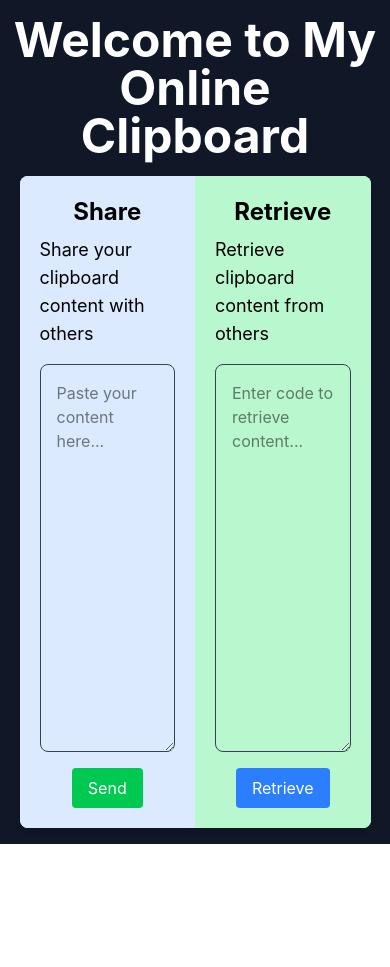
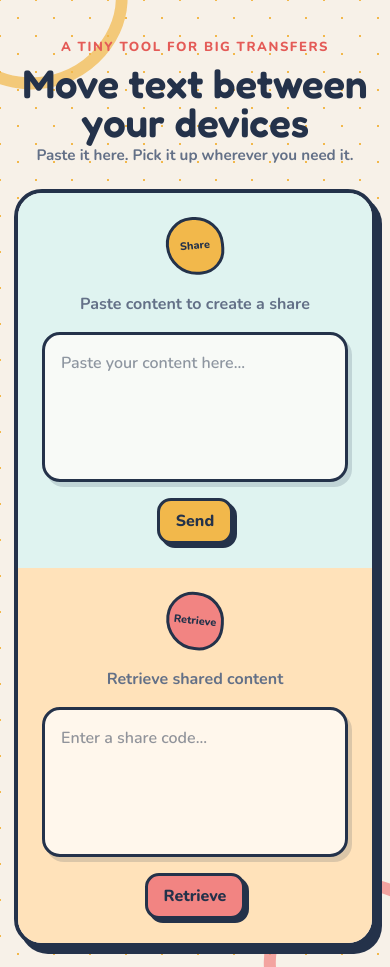
Before and after one commit to MayasirSulduz/onlineClipboard, a React (Vite) app: page / in a window 390 px wide. Before the commit the page ends 844 px from the top, so only its background shows below. Built offline with nearby package versions, Linux system fonts and the light colour scheme.

Commit message:
Changed the styling to the cartoon theme

```diff
--- a/src/App.css
+++ b/src/App.css
@@ -1,3 +1,228 @@
+* {
+  box-sizing: border-box;
+}
+
+.app-shell {
+  min-height: 100svh;
+  overflow: hidden;
+}
+
+.hero-page {
+  position: relative;
+  height: 100svh;
+  padding: 28px 20px 18px;
+  display: flex;
+  flex-direction: column;
+  align-items: center;
+  justify-content: center;
+  overflow: hidden;
+  background-color: #f7f1e8;
+  background-image: radial-gradient(#f2b84b 1.5px, transparent 1.5px), radial-gradient(#f2b84b 1.5px, transparent 1.5px);
+  background-position: 0 0, 18px 18px;
+  background-size: 36px 36px;
+}
+
+.hero-page::before,
+.hero-page::after {
+  content: '';
+  position: absolute;
+  width: 180px;
+  height: 180px;
+  border: 12px solid #f2b84b;
+  border-radius: 48% 52% 62% 38%;
+  opacity: 0.7;
+  pointer-events: none;
+}
+
+.hero-page::before {
+  top: -88px;
+  left: -55px;
+  transform: rotate(25deg);
+}
+
+.hero-page::after {
+  right: -58px;
+  bottom: -94px;
+  border-color: #f28482;
+  transform: rotate(-20deg);
+}
+
+.hero-copy,
+.clipboard-card,
+.privacy-note {
+  position: relative;
+  z-index: 1;
+}
+
+.hero-copy {
+  margin-bottom: 16px;
+  text-align: center;
+  animation: pop-in 500ms ease-out both;
+}
+
+.eyebrow {
+  display: inline-block;
+  color: #e45b57;
+  font-size: 0.82rem;
+  font-weight: 800;
+  letter-spacing: 0.12em;
+  text-transform: uppercase;
+}
+
+.hero-title,
+.panel-title {
+  font-family: 'Fredoka', sans-serif;
+}
+
+.hero-title {
+  max-width: 720px;
+  margin: 6px 0 2px;
+  color: #24324a;
+  font-size: clamp(2.5rem, 6vw, 4.6rem);
+  font-weight: 600;
+  line-height: 0.98;
+}
+
+.hero-subtitle,
+.panel-description,
+.privacy-note {
+  color: #637087;
+  font-weight: 700;
+}
+
+.clipboard-card {
+  display: flex;
+  width: min(1400px, calc(100vw - 40px));
+  min-height: 0;
+  flex: 1;
+  overflow: hidden;
+  border: 4px solid #24324a;
+  border-radius: 28px;
+  background: #fffdf9;
+  box-shadow: 10px 12px 0 #24324a;
+  animation: pop-in 600ms 100ms ease-out both;
+}
+
+.panel {
+  min-width: 0;
+  padding: 34px;
+  transition: width 500ms ease, background-color 300ms ease;
+}
+
+.panel-share { background: #dff3f0; }
+.panel-retrieve { background: #ffe2ba; }
+.panel-share:hover { background: #d3eeea; }
+.panel-retrieve:hover { background: #ffdbab; }
+
+.panel-icon {
+  display: grid;
+  width: 58px;
+  height: 58px;
+  margin-bottom: 12px;
+  place-items: center;
+  border: 3px solid #24324a;
+  border-radius: 48% 52% 44% 56%;
+  background: #f2b84b;
+  color: #24324a;
+  font-size: 0.68rem;
+  font-weight: 900;
+  transform: rotate(-5deg);
+}
+
+.panel-retrieve .panel-icon { background: #f28482; transform: rotate(6deg); }
+.panel-title { margin: 0; color: #24324a; font-size: 2.25rem; font-weight: 600; }
+.panel-description { margin-top: 5px; font-size: 1rem; }
+
+.panel-input {
+  resize: none;
+  border: 3px solid #24324a;
+  border-radius: 18px;
+  background: rgba(255, 253, 249, 0.8);
+  color: #24324a;
+  font-weight: 600;
+  box-shadow: 4px 5px 0 rgba(36, 50, 74, 0.16);
+}
+
+.panel-input:focus { box-shadow: 4px 5px 0 #f2b84b; }
+.panel-button { border: 3px solid #24324a; border-radius: 14px; color: #24324a; font-weight: 900; box-shadow: 4px 4px 0 #24324a; }
+.panel-button:active { transform: translate(2px, 2px); box-shadow: 2px 2px 0 #24324a; }
+.button-share { background: #f2b84b; }
+.button-retrieve { background: #f28482; }
+.button-temporary { background: #f2b84b; }
+.button-permanent { background: #8ed5c5; }
+.success-message { color: #25705e; font-weight: 900; }
+.privacy-note { margin-top: 20px; font-size: 0.86rem; }
+
+.fact-card {
+  display: grid;
+  width: min(760px, 94vw);
+  grid-template-columns: auto 1fr auto;
+  gap: 14px;
+  align-items: center;
+  margin-top: 20px;
+  padding: 12px 18px;
+  border: 3px solid #24324a;
+  border-radius: 18px;
+  background: #fffdf9;
+  box-shadow: 5px 5px 0 #24324a;
+  animation: pop-in 500ms 200ms ease-out both;
+}
+
+.fact-label {
+  color: #e45b57;
+  font-size: 0.78rem;
+  font-weight: 900;
+  text-transform: uppercase;
+  white-space: nowrap;
+}
+
+.fact-card p {
+  margin: 0;
+  color: #24324a;
+  font-size: 0.92rem;
+  font-weight: 800;
+}
+
+.fact-controls {
+  display: flex;
+  gap: 5px;
+}
+
+.fact-controls button {
+  display: grid;
+  width: 30px;
+  height: 30px;
+  padding: 0;
+  place-items: center;
+  border: 2px solid #24324a;
+  border-radius: 9px;
+  background: #f2b84b;
+  color: #24324a;
+  cursor: pointer;
+  font-size: 0.78rem;
+  font-weight: 900;
+}
+
+.fact-controls button:hover {
+  background: #f28482;
+}
+
+@keyframes pop-in {
+  from { opacity: 0; transform: translateY(14px); }
+  to { opacity: 1; transform: translateY(0); }
+}
+
+@media (max-width: 700px) {
+  .hero-page { height: auto; min-height: 100svh; padding: 34px 14px 20px; justify-content: flex-start; }
+  .hero-copy { margin-bottom: 22px; }
+  .hero-subtitle { font-size: 0.95rem; }
+  .clipboard-card { width: 100%; min-height: 680px; flex: none; flex-direction: column; box-shadow: 6px 7px 0 #24324a; }
+  .panel, .panel-share, .panel-retrieve { width: 100%; min-height: 330px; padding: 24px; }
+  .panel-input { min-height: 150px; }
+  .fact-card { width: 100%; grid-template-columns: 1fr auto; gap: 8px 10px; margin-top: 16px; }
+  .fact-card p { grid-column: 1 / -1; grid-row: 2; }
+  .fact-controls { grid-column: 2; grid-row: 1; }
+}
 /* .counter {
   font-size: 16px;
   padding: 5px 10px;
--- a/src/App.jsx
+++ b/src/App.jsx
@@ -1,7 +1,3 @@
-import { useState } from 'react'
-import reactLogo from './assets/react.svg'
-import viteLogo from './assets/vite.svg'
-import heroImg from './assets/hero.png'
 import './App.css'
 import Hero from './components/Hero.jsx'
 
@@ -9,7 +5,7 @@ import Hero from './components/Hero.jsx'
 function App() {
 
   return (
-    <div className= " bg-gray-900 h-screen w-screen">
+    <div className="app-shell">
       <Hero />
     </div>
   )
--- a/src/components/Hero.jsx
+++ b/src/components/Hero.jsx
@@ -1,9 +1,43 @@
-import { useState } from "react";
+import { useEffect, useState } from "react";
+
+const facts = [
+    { label: "Did you know?", text: "The first computer mouse was made of wood." },
+    { label: "Tiny brain snack", text: "Bananas are berries, but strawberries technically are not." },
+    { label: "Useful today", text: "Press Ctrl + Shift + T to reopen a closed browser tab." },
+    { label: "Wait, really?", text: "Octopuses have three hearts." },
+    { label: "Internet wisdom", text: "A memorable passphrase can be easier to use than random characters." },
+    { label: "Guess first", text: "France has the most time zones when its overseas territories are included." },
+    { label: "Word corner", text: "Queue is pronounced the same even if its last four letters are removed." },
+    { label: "Small science", text: "Hot water can sometimes freeze faster than cold water. This is called the Mpemba effect." },
+];
 
 function Hero() {
     const [active, setActive] = useState(null);
     const [content, setContent] = useState("");
+    const [retrieveCode, setRetrieveCode] = useState("");
+    // const [factIndex, setFactIndex] = useState(0);
+    // const [isFactPaused, setIsFactPaused] = useState(false);
     const [step, setStep] = useState("typing"); // typing | choice | success
+
+    // useEffect(() => {
+    //     if (isFactPaused) {
+    //         return undefined;
+    //     }
+
+    //     const rotation = setInterval(() => {
+    //         setFactIndex((currentIndex) => (currentIndex + 1) % facts.length);
+    //     }, 5000);
+
+    //     return () => clearInterval(rotation);
+    // }, [isFactPaused]);
+
+    // const showPreviousFact = () => {
+    //     setFactIndex((currentIndex) => (currentIndex - 1 + facts.length) % facts.length);
+    // };
+
+    // const showNextFact = () => {
+    //     setFactIndex((currentIndex) => (currentIndex + 1) % facts.length);
+    // };
 
     // Handle Send
     const handleSend = () => {
@@ -14,6 +48,14 @@ function Hero() {
         setStep("choice");
     };
 
+    const handleRetrieve = () => {
+        if (!retrieveCode.trim()) {
+            alert("Please enter a code to retrieve content");
+            return;
+        }
+        alert("Retrieval is not available yet");
+    };
+
     // Handle Option Click
     const handleOptionClick = (type) => {
         console.log("Selected:", type);
@@ -21,25 +63,30 @@ function Hero() {
     };
 
     return (
-        <div className="h-screen w-full bg-hero bg-cover bg-center flex flex-col items-center justify-center">
+        <main className="hero-page">
 
-            <h1 className="mt-4 text-white text-5xl font-bold text-center">
-                Welcome to My Online Clipboard
-            </h1>
+            <div className="hero-copy">
+                <span className="eyebrow">A tiny tool for big transfers</span>
+                <h1 className="hero-title">
+                Move text between your devices
+                </h1>
+                <p className="hero-subtitle">Paste it here. Pick it up wherever you need it.</p>
+            </div>
 
-            <div className="m-4 w-[90vw] h-[80vh] bg-white rounded-lg shadow-md flex overflow-hidden">
+            <div className="clipboard-card">
 
                 {/* SHARE */}
                 <div
                     onClick={() => setActive("share")}
                     className={`flex flex-col items-center cursor-pointer transition-all duration-500
                         ${active === "share" ? "w-[70%]" : active === "retrieve" ? "w-[30%]" : "w-1/2"}
-                        bg-blue-100 p-5`}
+                        panel panel-share`}
                 >
-                    <h1 className="text-2xl font-bold">Share</h1>
+                    <div className="panel-icon">Share</div>
+                    {/* <h2 className="panel-title">Share</h2> */}
 
-                    <p className="text-lg mt-2">
-                        Share your clipboard content with others
+                    <p className="panel-description">
+                        Paste content to create a share
                     </p>
 
                     {/* STEP: typing */}
@@ -49,13 +96,13 @@ function Hero() {
                                 value={content}
                                 onChange={(e) => setContent(e.target.value)}
                                 placeholder="Paste your content here..."
-                                className="w-full h-full mt-4 p-4 border border-gray-700 rounded-lg focus:outline-none focus:ring-2 focus:ring-green-400"
+                                className="panel-input w-full min-h-48 flex-1 mt-4 p-4 focus:outline-none"
 
                             />
 
                             <button
                                 onClick={handleSend}
-                                className="mt-4 px-4 py-2 bg-green-500 text-white rounded hover:bg-blue-600 transition"
+                                className="panel-button button-share mt-4 px-4 py-2"
                             >
                                 Send
                             </button>
@@ -64,17 +111,17 @@ function Hero() {
 
                     {/* STEP: choice */}
                     {step === "choice" && (
-                        <div className="mt-6 flex flex-col gap-4 w-full items-center">
+                        <div className="choice-list mt-6 flex flex-col gap-4 w-full items-center">
                             <button
                                 onClick={() => handleOptionClick("temporary")}
-                                className="w-1/2 px-4 py-2 bg-yellow-500 text-white rounded hover:bg-yellow-600"
+                                className="panel-button button-temporary w-1/2 px-4 py-2"
                             >
                                 Temporary Share
                             </button>
 
                             <button
                                 onClick={() => handleOptionClick("permanent")}
-                                className="w-1/2 px-4 py-2 bg-green-500 text-white rounded hover:bg-green-600"
+                                className="panel-button button-permanent w-1/2 px-4 py-2"
                             >
                                 Permanent Save
                             </button>
@@ -83,8 +130,8 @@ function Hero() {
 
                     {/* STEP: success */}
                     {step === "success" && (
-                        <div className="mt-6 text-green-700 font-semibold text-lg">
-                            ✅ Content shared successfully!
+                        <div className="success-message mt-6">
+                            Content shared successfully!
                         </div>
                     )}
                 </div>
@@ -92,29 +139,43 @@ function Hero() {
                 {/* RETRIEVE */}
                 <div
                     onClick={() => setActive("retrieve")}
-                    className={`flex p-5 flex-col items-center cursor-pointer transition-all duration-500
+                    className={`flex p-5 flex-col items-center cursor-pointer transition-all duration-500 panel
                         ${active === "retrieve" ? "w-[70%]" : active === "share" ? "w-[30%]" : "w-1/2"}
-                        bg-green-200`}
+                        panel-retrieve`}
                 >
-                    <h1 className="text-2xl font-bold">Retrieve</h1>
+                    <div className="panel-icon">Retrieve</div>
+                    {/* <h2 className="panel-title">Retrieve</h2> */}
 
-                    <p className="text-lg mt-2">
-                        Retrieve clipboard content from others
+                    <p className="panel-description">
+                        Retrieve shared content
                     </p>
 
                     <textarea
-                        placeholder="Enter code to retrieve content..."
-                        className="w-full h-full mt-4 p-4 border border-gray-700 rounded-lg focus:outline-none focus:ring-2 focus:ring-blue-400"
+                        value={retrieveCode}
+                        onChange={(e) => setRetrieveCode(e.target.value)}
+                        placeholder="Enter a share code..."
+                        className="panel-input w-full min-h-48 flex-1 mt-4 p-4 focus:outline-none"
                     />
                     <button
-                        onClick={handleSend}
-                        className="mt-4 px-4 py-2 bg-blue-500 text-white rounded hover:bg-green-900 transition">
+                        onClick={handleRetrieve}
+                        className="panel-button button-retrieve mt-4 px-4 py-2">
                         Retrieve
                     </button>
                 </div>
 
             </div>
-        </div>
+            {/* <section className="fact-card" aria-live="polite">
+                <span className="fact-label">{facts[factIndex].label}</span>
+                <p>{facts[factIndex].text}</p>
+                <div className="fact-controls">
+                    <button type="button" onClick={showPreviousFact} aria-label="Show previous fact" title="Previous fact">&#8592;</button>
+                    <button type="button" onClick={() => setIsFactPaused((paused) => !paused)} aria-label={isFactPaused ? "Resume facts" : "Pause facts"} title={isFactPaused ? "Resume facts" : "Pause facts"}>
+                        {isFactPaused ? "\u25B6" : "\u23F8"}
+                    </button>
+                    <button type="button" onClick={showNextFact} aria-label="Show next fact" title="Next fact">&#8594;</button>
+                </div>
+            </section> */}
+        </main>
     );
 }
 
--- a/src/index.css
+++ b/src/index.css
@@ -117,4 +117,24 @@ code {
 
 
 
+@import url('https://fonts.googleapis.com/css2?family=Fredoka:wght@400;500;600;700&family=Nunito:wght@400;600;700;800&display=swap');
 @import "tailwindcss";
+
+:root {
+  font-family: 'Nunito', sans-serif;
+  color: #24324a;
+  background: #f7f1e8;
+  font-synthesis: none;
+  text-rendering: optimizeLegibility;
+  -webkit-font-smoothing: antialiased;
+}
+
+body {
+  margin: 0;
+  min-width: 320px;
+}
+
+button,
+textarea {
+  font: inherit;
+}
```
